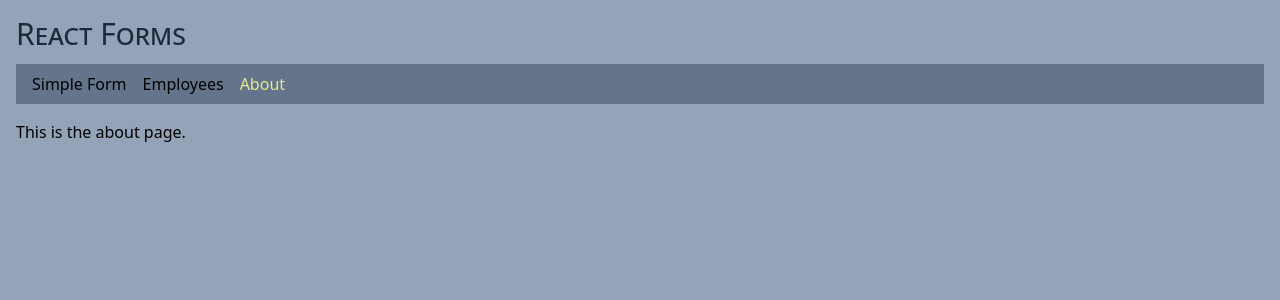
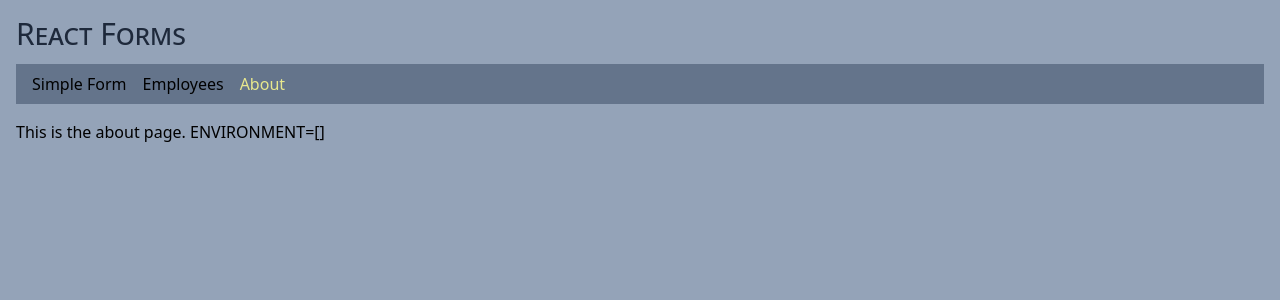
Before and after one commit to edwardtanguay/et714-react-forms-site, a React (Vite) app: page /about in a window 1280 px wide. Shown: the top 300 px of the page. Built offline with nearby package versions, Linux system fonts and the light colour scheme.

Commit message:
showing env

```diff
--- a/src/config.ts
+++ b/src/config.ts
@@ -1,3 +1,7 @@
 export const getBackendUrl = (): string => {
 	return "http://localhost:3014";
 };
+
+export const getEnvironment = (): string => {
+	return import.meta.env.VITE_ENVIRONMENT;
+}
--- a/src/pages/PageAbout.tsx
+++ b/src/pages/PageAbout.tsx
@@ -1,5 +1,8 @@
+import * as config from '../config';
+
 export const PageAbout = () => {
+
 	return (
-		<p>This is the about page.</p>
+		<p>This is the about page. ENVIRONMENT=[{config.getEnvironment()}]</p>
 	)
 }
```
